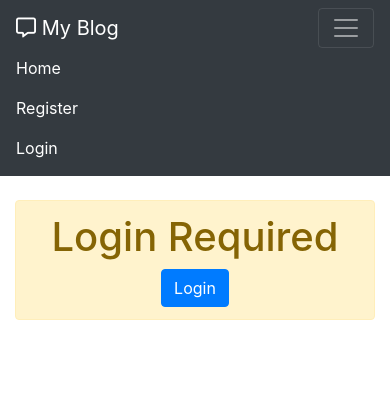
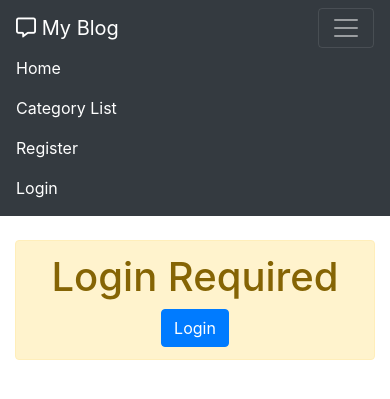
Before and after one commit to kyrios213/simple_blog, a Django app: page /add_category/ in a window 390 px wide, after a click that opens the changed part. Shown: the top 399 px of the page. Run offline with Django 3.2, Linux system fonts and the light colour scheme; some libraries are stand-ins or nearby versions.

Commit message:
Added category list and changed the forms.py file

```diff
--- a/myblog/forms.py
+++ b/myblog/forms.py
@@ -9,7 +9,13 @@ class PostForm(forms.ModelForm):
         widgets = {
             'title': forms.TextInput(attrs={'class': 'form-control'}),
             'title_tag': forms.TextInput(attrs={'class': 'form-control'}),
-            'author': forms.Select(attrs={'class': 'form-control'}),
+            'author': forms.TextInput(attrs={
+                'class': 'form-control',
+                'value': '',
+                'id': 'author',
+                'type': 'hidden',
+                }),
+           # 'author': forms.Select(attrs={'class': 'form-control'}),
             'category': forms.Select(attrs={'class': 'form-control'}),
             'body': forms.Textarea(attrs={'class': 'form-control'}),
         }
@@ -24,3 +30,17 @@ class EditForm(forms.ModelForm):
             'title': forms.TextInput(attrs={'class': 'form-control'}),
             'body': forms.Textarea(attrs={'class': 'form-control'}),
         }
+
+
+class CategoryForm(forms.ModelForm):
+    class Meta:
+        model = Category
+        fields = ('name',)
+
+        widgets = {
+            'name': forms.TextInput(attrs={
+                'class': 'form-control',
+                'id': 'categoryName',
+                'type': 'text',
+            })
+        }
--- a/myblog/templates/myblog/add_category.html
+++ b/myblog/templates/myblog/add_category.html
@@ -11,10 +11,13 @@
             <div class="col-10">
                 <form action="" method="post">
                     {% csrf_token %}
-                    <div class="form-group">
-                        {{ form.as_p}}
+                    <div class="form-group row">
+                        <label for="categoryName" class="col-sm-2 col-form-label">{{ form.name.label }}:</label>
+                        <div class="col-sm-10">
+                            {{ form.name }}
+                        </div>
                     </div>
-                    <button class="btn btn-primary" type="submit">Add</button>
+                    <button class="btn btn-primary mt-4" type="submit">Add</button>
                 </form>
             </div>
         </div>
--- a/myblog/templates/myblog/add_post.html
+++ b/myblog/templates/myblog/add_post.html
@@ -19,6 +19,12 @@
             </div>
         </div>
     </section>
+
+    <script>
+        var name = '{{ user.id }}';
+        document.getElementById("author").value = name;
+
+    </script>
 {% else %}
     <div class="container mt-4">
         <div class="alert alert-warning text-center" role="alert">
--- a/myblog/templates/myblog/categories.html
+++ b/myblog/templates/myblog/categories.html
@@ -5,7 +5,7 @@
 {% block content %}
 
 <div class="container bg-light my-4">
-    <h1>{{ category }}</h1>
+    <h1>{{ category|capfirst }}</h1>
     <div class="row">
         {% if post_categories %}
             {% for post in post_categories %}
@@ -14,8 +14,8 @@
                     <p class="text-muted">posted by: {{ post.author }} on {{ post.post_date }}</p>
                     <p class='lead'>{{ post.body|slice:":200" }}</p>
                     {% if post.author == user %}
-                        <p><a href={% url 'myblog:edit' post.id %} class="btn btn-outline-primary btn-block btn-sm">Edit</a></p>
-                        <p><a href={% url 'myblog:delete' post.id %} class="btn btn-outline-primary btn-block btn-sm">Delete</a></p>
+                        <p><a href="{% url 'myblog:edit' post.id %}" class="btn btn-outline-primary btn-block btn-sm">Edit</a></p>
+                        <p><a href="{% url 'myblog:delete' post.id %}" class="btn btn-outline-primary btn-block btn-sm">Delete</a></p>
                     {% endif %}
                     <hr>
                 </div>
--- a/myblog/templates/myblog/delete_post.html
+++ b/myblog/templates/myblog/delete_post.html
@@ -5,7 +5,7 @@
 {% block content %}
 
 {% if user.is_authenticated %}
-    {% if post.author == user %}
+    {% if post.author.id == user.id %}
         <section class="container my-4 text-center">
             <h1>Delete - {{ post.title|capfirst }}</h1>
             <div class="row">
--- a/myblog/templates/myblog/detail.html
+++ b/myblog/templates/myblog/detail.html
@@ -6,7 +6,7 @@
 
 <div class="container-fluid mt-4 p-4 text-center">
     <h1>{{ post.title }}</h1>
-    <p class="text-muted"><a href="{% url 'myblog:categoryview' post.category %}">{{ post.category }}</a></p>
+    <p class="text-muted"><a href="{% url 'myblog:categoryview' post.category %}">{{ post.category|capfirst }}</a></p>
     <p class="text-muted">posted by: {{ post.author }} on {{ post.post_date }}</p>
     <p class="lead">{{ post.body|safe }}</p>
     <br />
--- a/myblog/templates/myblog/home.html
+++ b/myblog/templates/myblog/home.html
@@ -10,7 +10,7 @@
         {% for post in object_list %}
             <div class="col-8 offset-2 my-3 text-center">
                 <h2><a href="{% url 'myblog:detail' post.id %}">{{ post.title|capfirst }}</a></h2>
-                <p class="text-muted"><a href="{% url 'myblog:categoryview' post.category %}">{{ post.category }}</a>
+                <p class="text-muted"><a href="{% url 'myblog:categoryview' post.category|slugify %}">{{ post.category|capfirst }}</a>
                 <p class="text-muted">posted by: {{ post.author }} on {{ post.post_date }}</p>
                 <p class='lead'>{{ post.body|slice:":200" }}</p>
                 {% if post.author == user %}
--- a/myblog/templates/myblog/update_post.html
+++ b/myblog/templates/myblog/update_post.html
@@ -5,7 +5,7 @@
 {% block content %}
 
 {% if user.is_authenticated %}
-    {% if post.author == user %}
+    {% if post.author.id == user.id %}
         <section class="container my-4">
             <h1>Edit - {{ post.title|capfirst }}</h1>
             <div class="row">
--- a/myblog/urls.py
+++ b/myblog/urls.py
@@ -1,5 +1,5 @@
 from django.urls import path
-from .views import HomeView, PostDetailView, PostCreateView, PostEditView, PostDeleteView, CategoryCreateView, CategoryView
+from .views import HomeView, PostDetailView, PostCreateView, PostEditView, PostDeleteView, CategoryCreateView, CategoryView, CategoryListView
 
 app_name = 'myblog'
 
@@ -11,4 +11,5 @@ urlpatterns = [
     path('article/edit/<int:pk>', PostEditView.as_view(), name='edit'),
     path('article/delete/<int:pk>', PostDeleteView.as_view(), name='delete'),
     path('category/<str:cats>/', CategoryView, name='categoryview'),
+    path('category_list/', CategoryListView, name='categorylist'),
 ]
--- a/myblog/views.py
+++ b/myblog/views.py
@@ -3,17 +3,29 @@ from django.views import generic
 from django.urls import reverse_lazy
 
 from .models import Post, Category
-from .forms import PostForm, EditForm
+from .forms import PostForm, EditForm, CategoryForm
 
 class HomeView(generic.ListView):
     model = Post
     template_name = 'myblog/home.html'
     queryset = Post.objects.order_by('-id').all()
 
+    def get_context_data(self, *args, **kwargs):
+        cat_menu = Category.objects.all()
+        context = super(HomeView, self).get_context_data(*args, **kwargs)
+        context['cat_menu'] = cat_menu
+        return context
+
 
 class PostDetailView(generic.DetailView):
     model = Post
     template_name = 'myblog/detail.html'
+
+    def get_context_data(self, *args, **kwargs):
+        cat_menu = Category.objects.all()
+        context = super(PostDetailView, self).get_context_data(*args, **kwargs)
+        context['cat_menu'] = cat_menu
+        return context
 
 
 class PostCreateView(generic.CreateView):
@@ -24,7 +36,7 @@ class PostCreateView(generic.CreateView):
 
 class CategoryCreateView(generic.CreateView):
     model = Category
-    fields = '__all__'
+    form_class = CategoryForm
     template_name = 'myblog/add_category.html'
 
 
@@ -39,7 +51,19 @@ class PostDeleteView(generic.DeleteView):
     template_name = 'myblog/delete_post.html'
     success_url = reverse_lazy('myblog:home')
 
+
 def CategoryView(request, cats):
-    category = Category.objects.filter(name=cats).first()
+    cat_menu = Category.objects.all()
+    category = Category.objects.filter(name=cats.replace('-', ' ')).first()
     post = Post.objects.filter(category=category).order_by('-id')
-    return render(request, 'myblog/categories.html', {'post_categories': post, 'category': category,})
+    return render(request, 'myblog/categories.html', {
+        'post_categories': post,
+        'category': category,
+        'cat_menu': cat_menu,
+        })
+
+def CategoryListView(request):
+    cat_menu_list = Category.objects.all()
+    return render(request, 'myblog/category_list.html', {
+        'cat_menu_list': cat_menu_list,
+    })
--- a/templates/base.html
+++ b/templates/base.html
@@ -13,7 +13,7 @@
     <title>{% block title %}{% endblock %}</title>
   </head>
   <body>
-    <nav class="navbar navbar-expand-md navbar-dark bg-dark">
+    <nav class="navbar navbar-expand-lg navbar-dark bg-dark">
       <a class="navbar-brand" href="{% url 'myblog:home' %}"><i class="far fa-comment-alt"></i> My Blog</a>
       <button class="navbar-toggler" type="button" data-toggle="collapse" data-target="#navbarSupportedContent" aria-controls="navbarSupportedContent" aria-expanded="false" aria-label="Toggle navigation">
         <span class="navbar-toggler-icon"></span>
@@ -24,6 +24,22 @@
           <li class="nav-item active">
             <a class="nav-link" href="{% url 'myblog:home' %}">Home</a>
           </li>
+          {% if cat_menu %}
+            <li class="nav-item dropdown active">
+              <a class="nav-link dropdown-toggle" data-toggle="dropdown" href="#" role="button" aria-haspopup="true" aria-expanded="false">
+              Categories
+              </a>
+              <div class="dropdown-menu">
+                {% for category in cat_menu %}
+                  <a class="dropdown-item" href="{% url 'myblog:categoryview' category.name|slugify %}">{{ category.name|capfirst }}</a>
+                {% endfor %}
+              </div>
+            </li>
+          {% else %}
+              <li class="nav-item active">
+                <a class="nav-link" href="{% url 'myblog:categorylist' %}">Category List</a>
+              </li>
+          {% endif %}
           {% if user.is_authenticated %}
             <li class="nav-item active">
               <a class="nav-link" href="{% url 'myblog:add_post' %}">Post</a>
@@ -46,7 +62,7 @@
       </div>
     </nav>
 
-    {%block content %}{% endblock %}
+    {% block content %}{% endblock %}
 
     <!-- Option 1: jQuery and Bootstrap Bundle (includes Popper) -->
     <script src="https://code.jquery.com/jquery-3.5.1.slim.min.js" integrity="sha384-DfXdz2htPH0lsSSs5nCTpuj/zy4C+OGpamoFVy38MVBnE+IbbVYUew+OrCXaRkfj" crossorigin="anonymous"></script>
```
Also changed, not shown: myblog/templates/myblog/category_list.html (added, +16 -0 lines), 1 other file.
